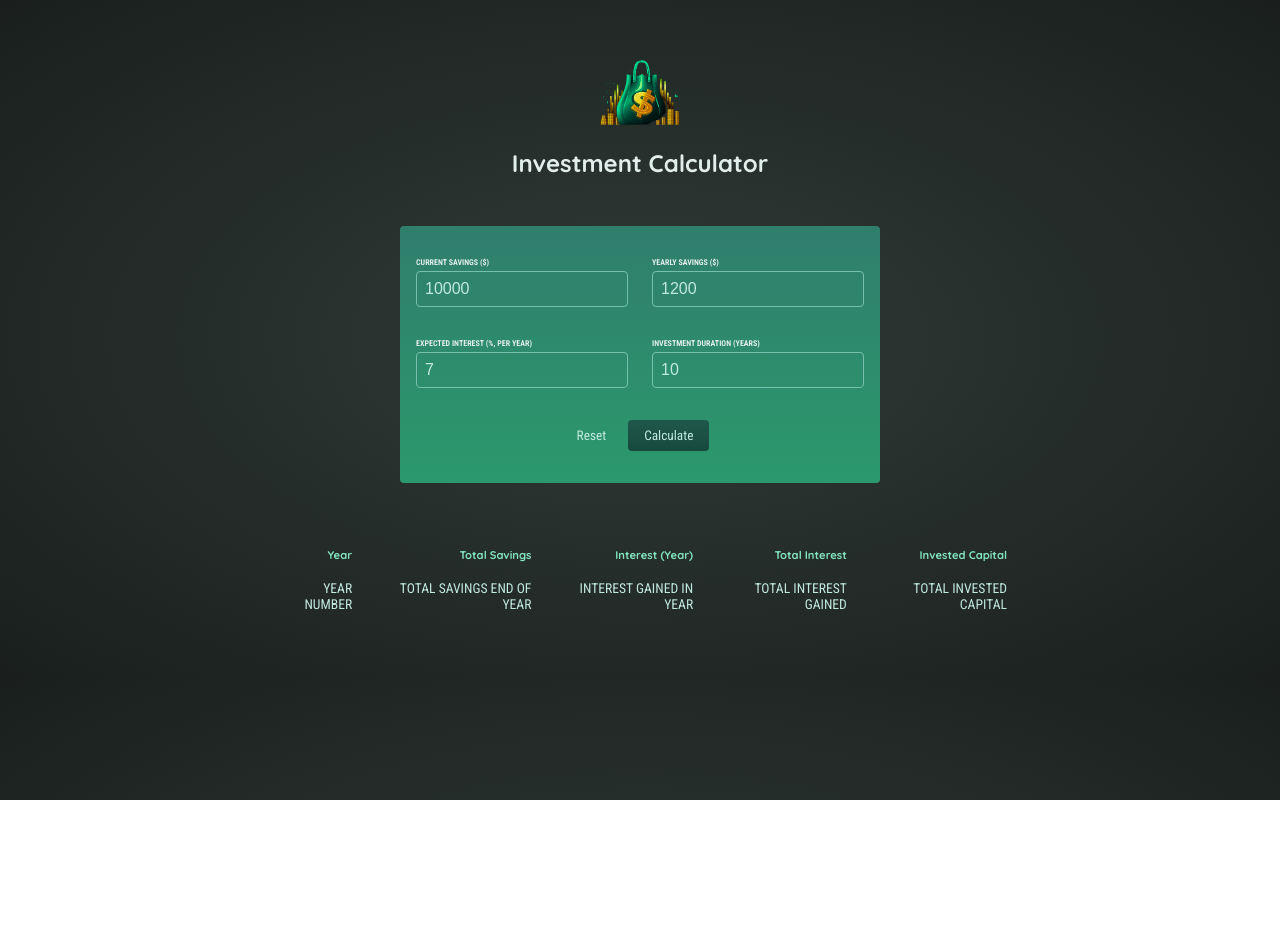
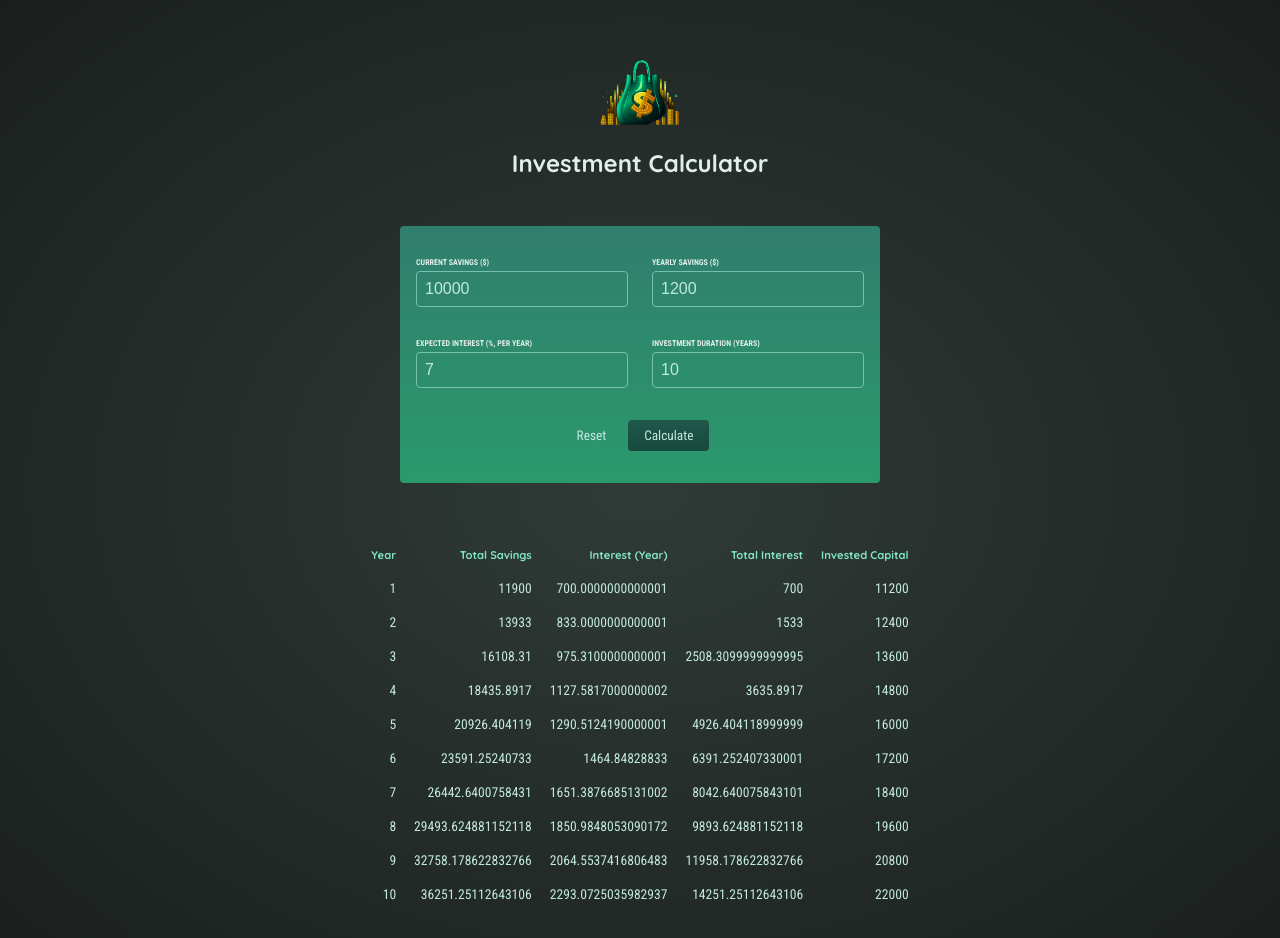
Before and after one commit to nataliusta/investment_calculator_react, a React (Create React App) app: page / in a window 1280 px wide. Both pictures are taken after a click on the button "Calculate". Shown: the top 938 px of the page. Before the commit the page ends 800 px from the top, so only its background shows below. Built offline with nearby package versions, Linux system fonts and the light colour scheme.

Commit message:
Add props to CalculatorTable

```diff
--- a/src/App.js
+++ b/src/App.js
@@ -35,7 +35,8 @@ function App() {
     <div>
       <CalculatorHeader />
       <UserInput onCalculate={calculatedHandler} />
-      <CalculatorTable />
+      {!userInput && <p>No investment calculated yet</p>}
+      {userInput && <CalculatorTable data={yearlyData} initialInvestment={userInput['current-savings']} />}
     </div>
   );
 }
--- a/src/components/CalculatorTable.js
+++ b/src/components/CalculatorTable.js
@@ -14,13 +14,19 @@ const CalculatorTable = (props) => {
                 </tr>
             </thead>
             <tbody>
-                <tr>
-                    <td>YEAR NUMBER</td>
-                    <td>TOTAL SAVINGS END OF YEAR</td>
-                    <td>INTEREST GAINED IN YEAR</td>
-                    <td>TOTAL INTEREST GAINED</td>
-                    <td>TOTAL INVESTED CAPITAL</td>
-                </tr>
+                {props.data.map((yearData) => (
+                    <tr>
+                        <td>{yearData.year}</td>
+                        <td>{yearData.savingsEndOfYear}</td>
+                        <td>{yearData.yearlyInterest}</td>
+                        <td>{yearData.savingsEndOfYear -
+                             props.initialInvestment -
+                             yearData.yearlyContribution *
+                             yearData.year}</td>
+                        <td>{props.initialInvestment +
+                             yearData.yearlyContribution * yearData.year}</td>
+                    </tr>
+                ))}
             </tbody>
       </table>
     )
```
